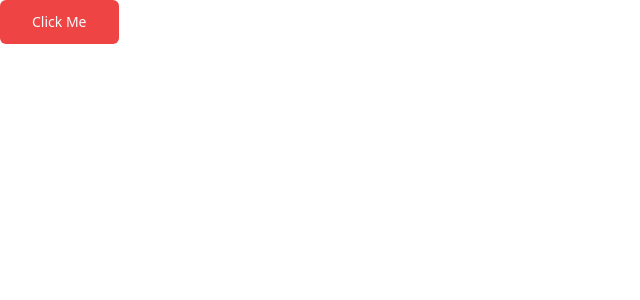
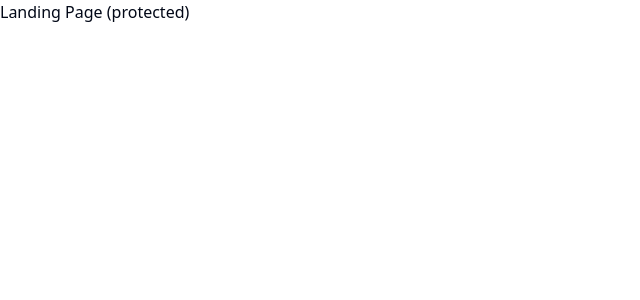
Before and after one commit to ehoover3/GenerativeAI, a Next.js app: page /dashboard in a window 1280 px wide. Shown: the top 300 px of the page, without its empty margins (0-640 px from the left). Built offline with nearby package versions, Linux system fonts and the light colour scheme.

Commit message:
complete initial folder setup

```diff
--- a/app/(dashboard)/(routes)/dashboard/page.tsx
+++ b/app/(dashboard)/(routes)/dashboard/page.tsx
@@ -1,11 +1,5 @@
-import { Button } from "@/components/ui/button";
-
 const DashboardPage = () => {
-  return (
-    <Button variant='destructive' size='lg'>
-      Click Me
-    </Button>
-  );
+  return <div>Landing Page (protected)</div>;
 };
 
 export default DashboardPage;
--- a/app/(landing)/page.tsx
+++ b/app/(landing)/page.tsx
@@ -1,5 +1,3 @@
-import { Button } from "@/components/ui/button";
-
 const LandingPage = () => {
   return <div>Landing Page (unprotected)</div>;
 };
```
